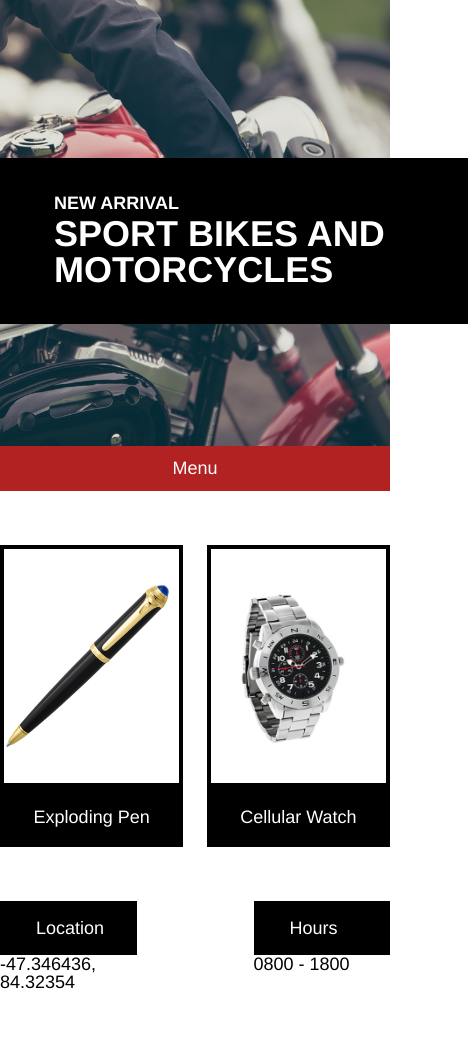
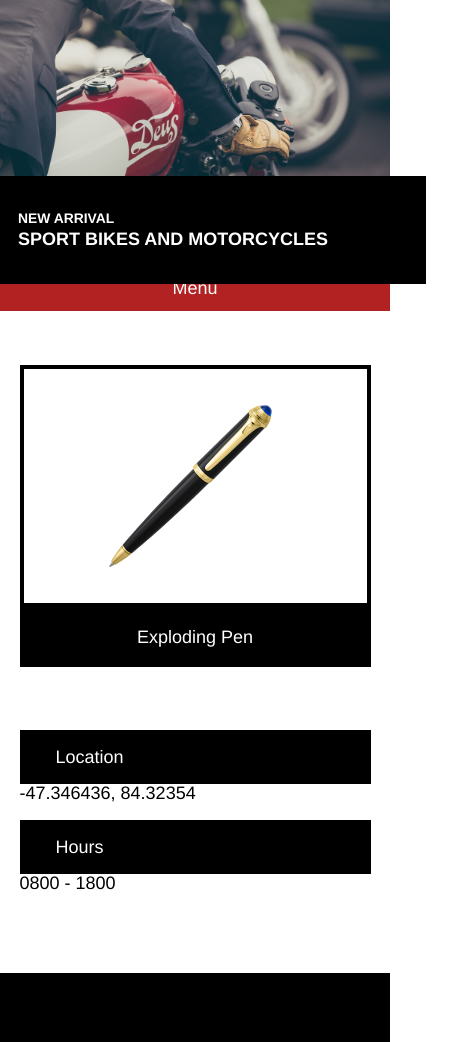
Before and after one commit to super8989/SecretAgentSupply, a plain HTML site: page index.html in a window 390 px wide. Shown: the part 58-1100 px from the top of the page, 468 px wide, since content can reach past the window. Drawn offline with Linux system fonts and the light colour scheme.

Commit message:
completed project

```diff
--- a/resources/css/style.css
+++ b/resources/css/style.css
@@ -56,6 +56,26 @@ header {
   font-weight: bold;
 }
 
+@media only screen and (max-width: 470px){
+  .main-banner {
+    height: 15rem;
+  }
+
+  .headline {
+    padding: 2rem 1rem;
+    top: 10rem;
+    width: 100%;
+  }
+
+  .headline h4 {
+    font-size: 0.77rem;
+  }
+
+  .headline h1 {
+    font-size: 1rem;
+  }
+}
+
 /* Navigation Bar */
 nav {
   background-color: firebrick;
@@ -81,6 +101,7 @@ nav ul {
   .mobile-nav {
     text-align: center;
     display: block;
+
   }
 }
 
@@ -90,7 +111,7 @@ nav ul {
   display: flex;
   justify-content: space-between;
   margin: 3rem 0;
-  width: 100%;
+
 }
 
 .product {
@@ -122,22 +143,10 @@ nav ul {
 }
 
 
-@media only screen and (max-width: 1024px){
-  .product {
-    width: 47%
-  }
-
-  .product.glasses {
-    display: none;
-  }
-}
-
-
 /* Business Info */
 .business-info {
   display: flex;
   justify-content: space-between;
-  width: 100%;
   margin-bottom: 4rem;
 }
 
@@ -154,10 +163,36 @@ nav ul {
 
 
 @media only screen and (max-width: 1024px){
-  .info {
-    width: 35%;
+  .product {
+    width: 47%
+  }
+
+  .product.glasses {
+    display: none;
   }
 }
+
+@media only screen and (max-width: 470px){
+  .products,
+  .business-info {
+    flex-wrap: wrap;
+  }
+
+  .product {
+    width: 90%;
+    margin: auto;
+  }
+
+  .product.watch {
+    display: none;
+  }
+
+  .info {
+    width: 90%;
+    margin: 0.5rem auto;
+  }
+}
+
 
 /* Footer */
 
@@ -167,3 +202,9 @@ footer {
 
   padding: 5rem 0;
 }
+
+@media only screen and (max-width: 470px){
+  footer {
+    text-align: center;
+  }
+}
```
